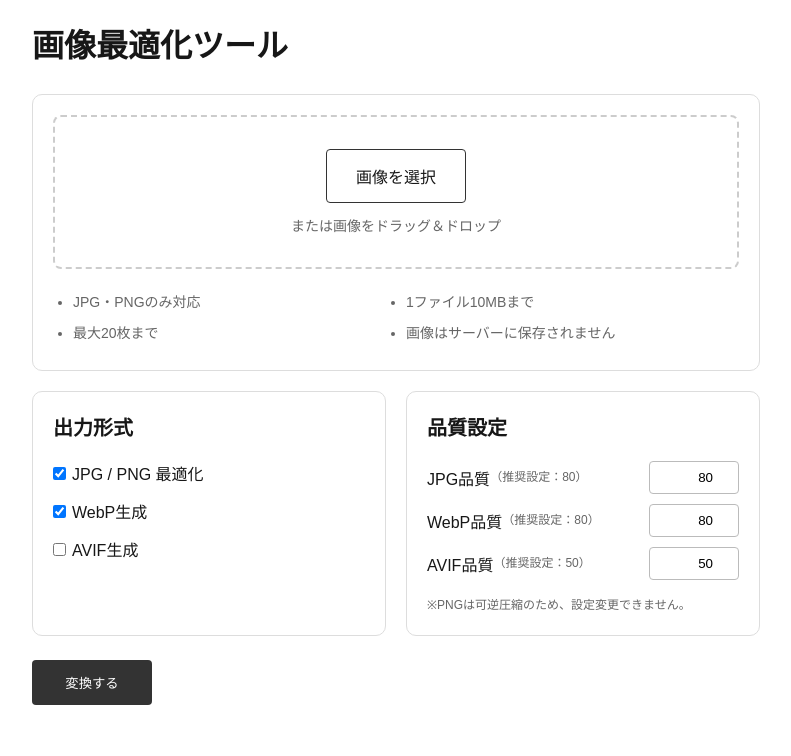
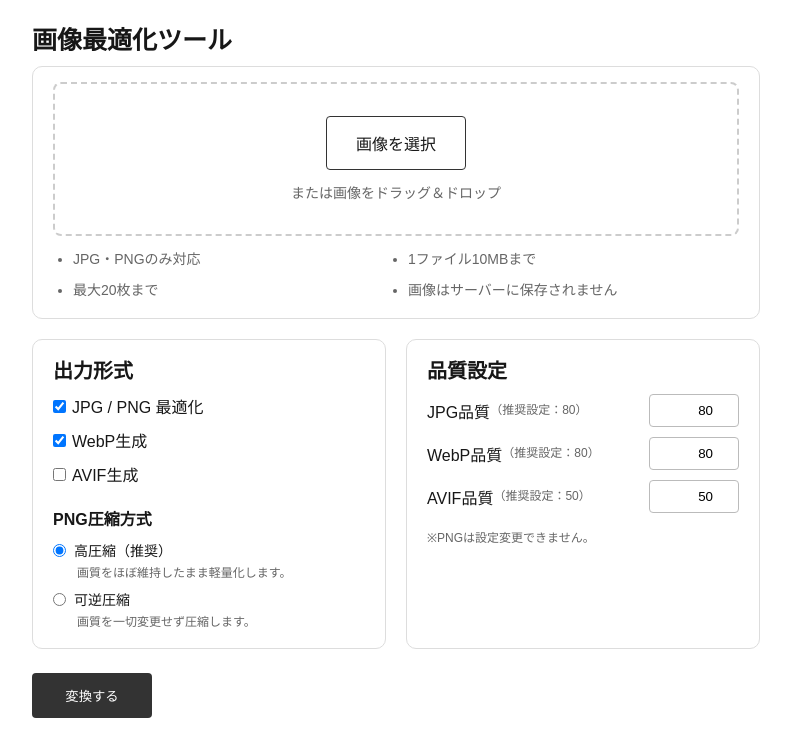
Before and after one commit to KanoKawashima/image-optimizer, a Next.js app: page / in a window 1280 px wide. Shown: the top 756 px of the page, without its empty margins (244-1035 px from the left). Built offline with nearby package versions, Linux system fonts and the light colour scheme.

Commit message:
[ update ] png高圧縮・可逆圧縮選択導入

```diff
--- a/app/api/optimize/route.ts
+++ b/app/api/optimize/route.ts
@@ -16,6 +16,8 @@ type OutputFile = {
 
 export async function POST(request: NextRequest) {
   const formData = await request.formData();
+
+  const pngCompression = formData.get("pngCompression") as string;
 
   const files = formData.getAll("images") as File[];
 
@@ -64,16 +66,30 @@ export async function POST(request: NextRequest) {
 
         mime = "image/jpeg";
       } else if (metadata.format === "png") {
+        if (pngCompression === "lossless") {
           optimizedBuffer = await sharp(buffer)
             .png({
               compressionLevel: 9,
               adaptiveFiltering: true,
             })
             .toBuffer();
+        } else {
+          optimizedBuffer = await sharp(buffer)
+            .png({
+              palette: true,
+              quality: 90,
+              effort: 10,
+            })
+            .toBuffer();
+        }
 
         mime = "image/png";
       } else {
         continue;
+      }
+
+      if (optimizedBuffer.length > buffer.length) {
+        optimizedBuffer = buffer;
       }
 
       outputFiles.push({
--- a/app/page.module.css
+++ b/app/page.module.css
@@ -6,8 +6,8 @@
 }
 
 .title {
-  margin: 0 0 28px;
-  font-size: 32px;
+  margin: 0 0 10px;
+  font-size: 25px;
   font-weight: 700;
 }
 
@@ -27,7 +27,7 @@
 }
 
 .card {
-  padding: 20px;
+  padding: 15px 20px;
   border: 1px solid #ddd;
   border-radius: 10px;
   background: #fff;
@@ -44,7 +44,7 @@
 }
 
 .heading {
-  margin: 0 0 20px;
+  margin: 0 0 10px;
   font-size: 20px;
   font-weight: 700;
 }
@@ -66,17 +66,14 @@
 }
 
 .notes {
-  margin: 20px 0 0;
+  margin: 10px 0 0;
   padding-left: 20px;
   color: #666;
   font-size: 14px;
   line-height: 1.9;
   display: grid;
   grid-template-columns: repeat(2, 1fr);
-}
-
-.notes li {
-  margin-bottom: 4px;
+  gap: 4px;
 }
 
 .selected {
@@ -101,8 +98,11 @@
 
 .checkbox {
   display: block;
-  margin-bottom: 14px;
   font-size: 16px;
+}
+
+.checkbox + .checkbox {
+  margin-top: 10px;
 }
 
 .checkbox input {
@@ -265,7 +265,7 @@
   line-height: 1.6;
 }
 
-.accordionButton {
+/* .accordionButton {
   display: flex;
   align-items: center;
   justify-content: space-between;
@@ -280,4 +280,29 @@
 
 .accordionContent {
   margin-top: 20px;
+} */
+
+.subHeading {
+  margin: 20px 0 10px;
+  font-size: 16px;
+  font-weight: 600;
 }
+
+.radio {
+  display: flex;
+  align-items: center;
+  gap: 8px;
+  margin-bottom: 4px;
+  font-size: 14px;
+}
+
+* + .radio {
+  margin-top: 6px;
+}
+
+.radioNote {
+  margin-left: 24px;
+  font-size: 12px;
+  color: #666;
+  line-height: 1.6;
+}
--- a/app/page.tsx
+++ b/app/page.tsx
@@ -25,6 +25,7 @@ export default function Home() {
   const [outputOriginal, setOutputOriginal] = useState(true);
   const [outputWebp, setOutputWebp] = useState(true);
   const [outputAvif, setOutputAvif] = useState(false);
+  const [pngCompression, setPngCompression] = useState("lossy");
 
   const [jpgQuality, setJpgQuality] =
     useState(80);
@@ -145,6 +146,11 @@ export default function Home() {
       formData.append(
         "outputAvif",
         String(outputAvif)
+      );
+
+      formData.append(
+        "pngCompression",
+        pngCompression
       );
 
       formData.append("jpgQuality", String(jpgQuality));
@@ -327,6 +333,42 @@ export default function Home() {
             />
             AVIF生成
           </label>
+
+          <h3 className={styles.subHeading}>PNG圧縮方式</h3>
+
+          <label className={styles.radio}>
+            <input
+              type="radio"
+              name="pngCompression"
+              value="lossy"
+              checked={pngCompression === "lossy"}
+              onChange={(e) =>
+                setPngCompression(e.target.value)
+              }
+            />
+            高圧縮（推奨）
+          </label>
+
+          <p className={styles.radioNote}>
+            画質をほぼ維持したまま軽量化します。
+          </p>
+
+          <label className={styles.radio}>
+            <input
+              type="radio"
+              name="pngCompression"
+              value="lossless"
+              checked={pngCompression === "lossless"}
+              onChange={(e) =>
+                setPngCompression(e.target.value)
+              }
+            />
+            可逆圧縮
+          </label>
+
+          <p className={styles.radioNote}>
+            画質を一切変更せず圧縮します。
+          </p>
         </div>
 
         <div className={styles.card}>
@@ -387,7 +429,7 @@ export default function Home() {
             </div>
 
             <p className={styles.pngQualityNote}>
-              ※PNGは可逆圧縮のため、設定変更できません。
+              ※PNGは設定変更できません。
             </p>
           </div>
         </div>
```
Lines whose indentation alone changed are shown as unchanged.
